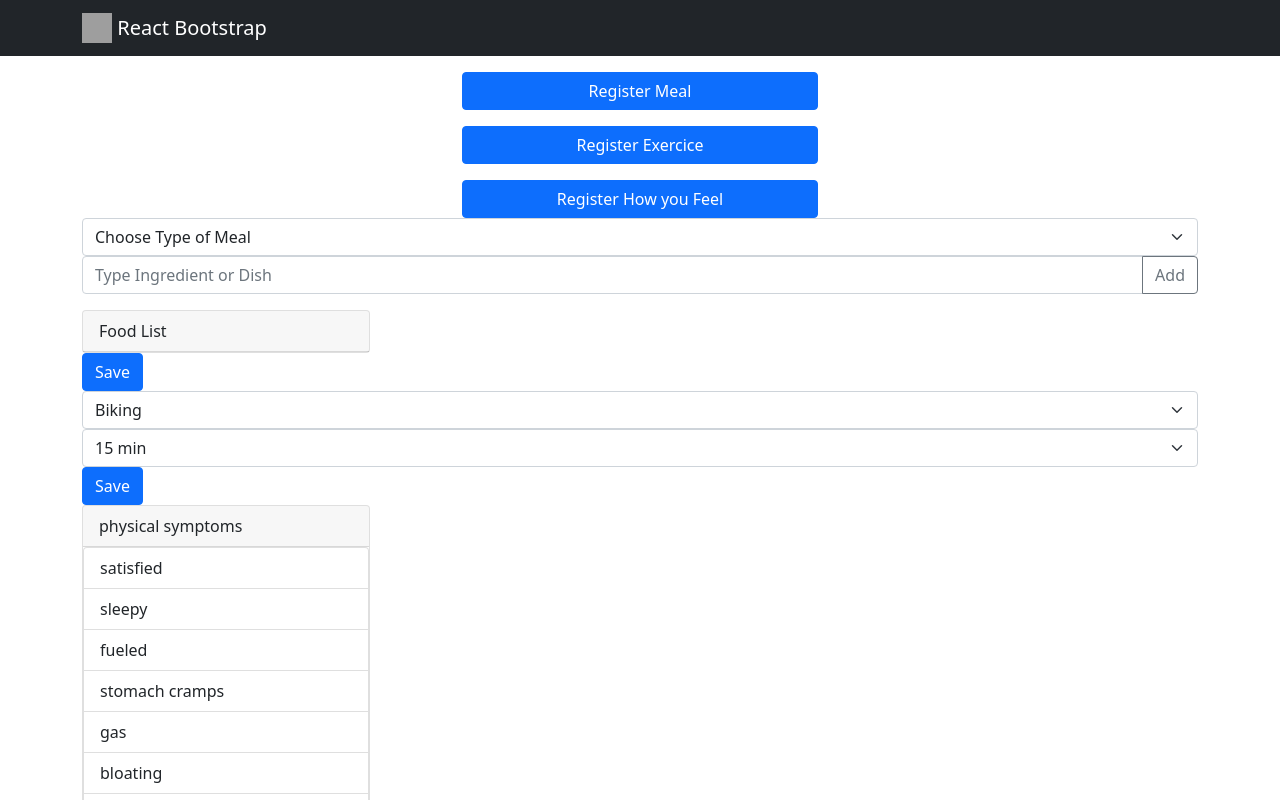
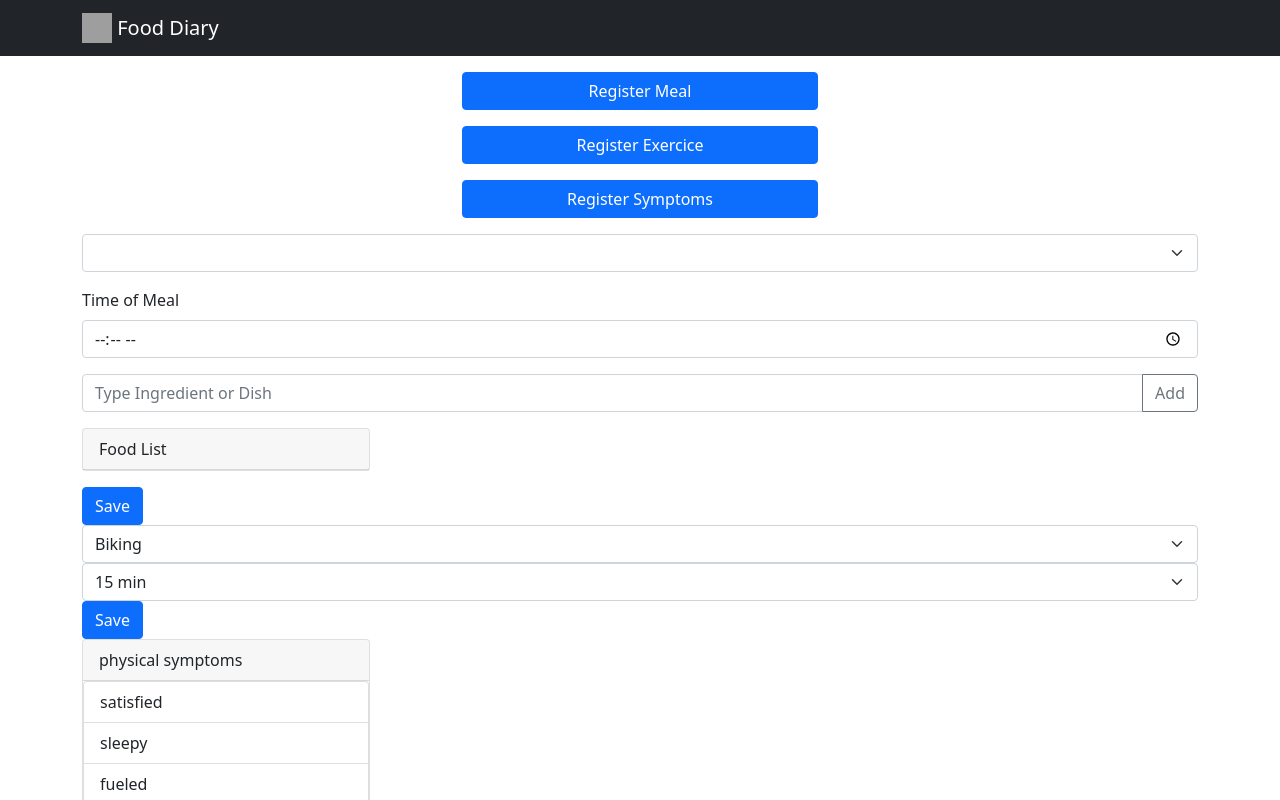
Before and after one commit to ruthtempo/food-diary, a React (Create React App) app: page / in a window 1280 px wide. Shown: the top 800 px of the page. Built offline with nearby package versions, Linux system fonts and the light colour scheme; grey boxes are pictures that could not be loaded.

Commit message:
useform hook in foodlist

```diff
--- a/src/App.tsx
+++ b/src/App.tsx
@@ -1,4 +1,4 @@
-import React from 'react';
+import React, { useState } from 'react';
 import { Button, Col, Container, Row } from 'react-bootstrap';
 import { FoodForm } from './FoodForm';
 import { Symptoms } from './Symptoms';
@@ -8,7 +8,36 @@ import { ExerciseForm } from './ExerciceForm';
 import { NavigationBar } from './NavigationBar';
 
 
+export interface Food {
+  type: "food",
+  date: Date,
+  meal: string
+  foodList: string[],
+  selectedTime: string
+}
+
+export interface Exercice {
+  type: "exercice",
+  date: Date,
+  exercice: string,
+  duration: string
+}
+
+export interface Symptoms {
+  type: "symptoms",
+  date: Date,
+  physical: string[],
+  mood: string[]
+}
+
+export type Answer = Food | Exercice | Symptoms
+
+
+
 function App() {
+
+  const [answers, setAnswers] = useState<Answer[]>([])
+  console.log(answers)
 
   return (
     <>
@@ -22,12 +51,12 @@ function App() {
             <div className="d-flex flex-column start">
               <Button className='mt-3 mb-3'>Register Meal</Button>
               <Button className='mb-3'>Register Exercice</Button>
-              <Button>Register How you Feel</Button>
+              <Button>Register Symptoms</Button>
             </div>
           </Col>
         </Row>
 
-        <FoodForm />
+        <FoodForm setAnswers={setAnswers} />
         <ExerciseForm />
         <Symptoms />
       </Container>
--- a/src/FoodForm.tsx
+++ b/src/FoodForm.tsx
@@ -1,41 +1,101 @@
 import React, { useState } from "react";
-import { useForm } from "react-hook-form"
+import { Controller, useForm } from "react-hook-form"
 import 'bootstrap/dist/css/bootstrap.min.css';
 import { Button, Form, InputGroup, ListGroup, Card } from "react-bootstrap"
+import { Answer } from "./App";
+import { Food } from "./App"
 
 
-export const FoodForm = () => {
-  const [ingredient, setIngredient] = useState("")
-  const [foodList, setFoodList] = useState<string[]>([])
 
-  const handleChange: React.ChangeEventHandler<HTMLInputElement> = (e) => {
-    setIngredient(e.target.value)
+export const FoodForm = (p: {
+  setAnswers: React.Dispatch<React.SetStateAction<Answer[]>>
+}) => {
+  const { register, control } = useForm<Food>({
+    defaultValues: {
+      type: "food",
+      meal: "",
+      date: new Date(),
+      foodList: [],
+      selectedTime: ""
     }
-  const addToFoodList = (ingredient: string) => {
-    if (ingredient !== "") {
-      const newIngredient = foodList.concat(ingredient)
-      setFoodList(newIngredient)
-    }
-    // setFoodList(oldList => oldList.concat(ingredient));
-    setIngredient("")
+  })
+
+
+  //const [foodList, setFoodList] = useState<string[]>([])
+
+
+
+  const saveInput = (meal: string, list: string[], time: string) => {
+    p.setAnswers(oldAnswers => oldAnswers.concat({
+      type: "food",
+      date: new Date(),
+      meal: meal,
+      foodList: list,
+      selectedTime: time
+    }))
   }
 
-  const deleteIngredient = (ingredient: any) => {
-    const updatedFoodList = foodList.filter((i) => i !== ingredient)
-    setFoodList(updatedFoodList)
-  }
 
   return (
     <Form>
-      <Form.Group>
-        <Form.Select>
+      <Form.Group className="mb-3 mt-3">
+        <Form.Select {...register("meal")}>
           <option >Choose Type of Meal</option>
           <option value="breakfast">Breakfast</option>
           <option value="lunch">Lunch</option>
           <option value="dinner">Dinner</option>
           <option value="snack">Snack</option>
         </Form.Select>
+      </Form.Group>
 
+      <Form.Group className="mb-3">
+        <Form.Label>Time of Meal</Form.Label>
+        <Form.Control type="time" {...register("selectedTime")}></Form.Control>
+      </Form.Group>
+
+      <Controller  //interface between my custom component and the react form hook state
+        control={control}
+        name="foodList"
+        render={({ field }) =>
+          <FoodList foodList={field.value} onChange={field.onChange} />
+        }
+      />
+
+      <Button className="mt-3">Save</Button>
+    </Form >
+  )
+}
+
+
+//custom component that gets foodList and can send back a modified foodList (iwth the onchange callback)
+const FoodList = (p: {
+  onChange: (value: string[]) => void, //onchange is a prop from field
+  foodList: string[] //value
+}) => {
+  const [ingredient, setIngredient] = useState("")
+
+  const deleteIngredient = (ing: string) => {
+    const updatedFoodList = p.foodList.filter((i) => i !== ing)
+    p.onChange(updatedFoodList)
+  }
+
+  const addToFoodList = () => {
+    if (ingredient !== "" && !p.foodList.includes(ingredient)) {
+      const newFoodList = p.foodList.concat(ingredient)
+      p.onChange(newFoodList)
+    }
+    // setFoodList(oldList => oldList.concat(ingredient));
+    setIngredient("")
+  }
+
+
+  const handleChange: React.ChangeEventHandler<HTMLInputElement> = (e) => {
+    setIngredient(e.target.value)
+  }
+
+
+  return (
+    <>
       <InputGroup className="mb-3">
         <Form.Control
           placeholder="Type Ingredient or Dish"
@@ -44,24 +104,22 @@ export const FoodForm = () => {
           onChange={handleChange}
           value={ingredient}
         />
-          <Button variant="outline-secondary" id="button-addon2" onClick={() => addToFoodList(ingredient)}>
+        <Button variant="outline-secondary" id="button-addon2" onClick={addToFoodList}>
           Add
         </Button>
       </InputGroup>
       <Card style={{ width: '18rem' }}>
         <Card.Header>Food List</Card.Header>
         <ListGroup variant="flush">
-            {foodList.map(ingredient => (
-              <ListGroup.Item className="d-flex justify-content-between">
-                {ingredient}
-                <Button variant="danger" onClick={() => deleteIngredient(ingredient)}>Delete</Button>
+          {p.foodList.map(ing => (
+            <ListGroup.Item className="d-flex justify-content-between" key={ing}>
+              {ing}
+              <Button variant="danger" onClick={() => deleteIngredient(ing)}>Delete</Button>
             </ListGroup.Item>
           )
           )}
         </ListGroup>
       </Card>
-      </Form.Group>
-      <Button>Save</Button>
-    </Form >
+    </>
   )
 }
--- a/src/NavigationBar.tsx
+++ b/src/NavigationBar.tsx
@@ -14,7 +14,7 @@ export const NavigationBar = () => {
             height="30"
             className="d-inline-block align-top"
           />{' '}
-          React Bootstrap
+          Food Diary
         </Navbar.Brand>
       </Container>
     </Navbar>
```
Lines whose indentation alone changed are shown as unchanged.
